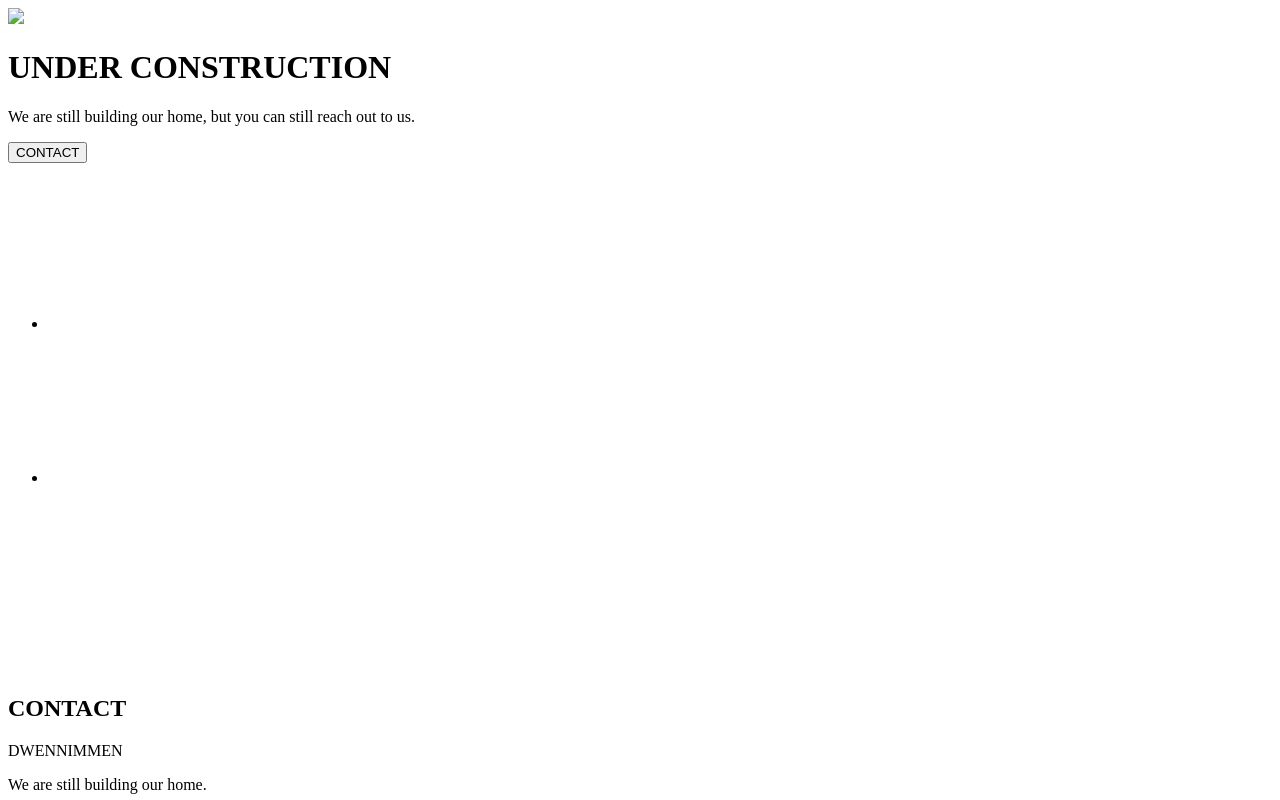
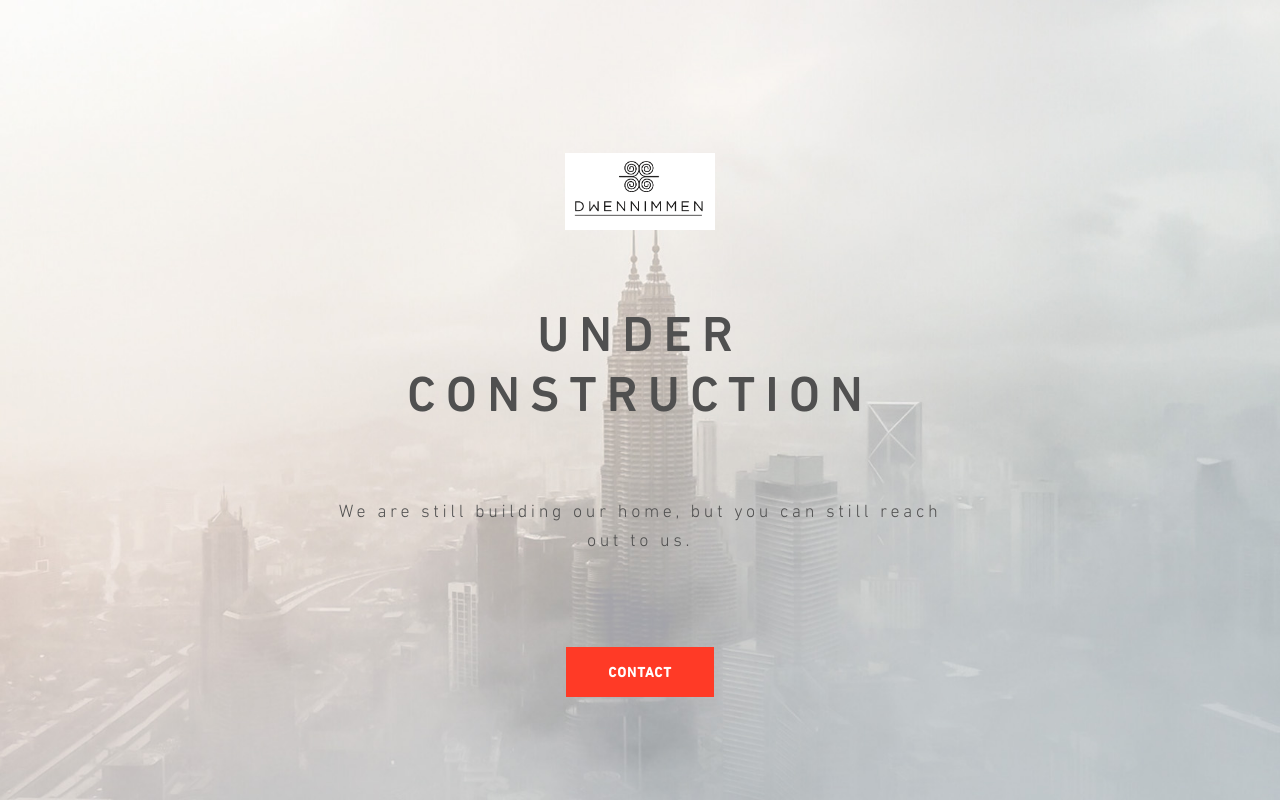
Before and after one commit to thedumbtechguy/dwm, a plain HTML site: page index.html in a window 1280 px wide. Shown: the top 800 px of the page. Drawn offline with Linux system fonts and the light colour scheme; some packages are replaced by stand-ins of ours; the site is published under a folder, as on GitHub Pages, so addresses that start at the root find nothing; a script that the page names is missing.

Commit message:
use relative asset urls

```diff
--- a/index.html
+++ b/index.html
@@ -5,19 +5,19 @@
 		<title>DWENNIMMEN</title>
 		<meta charset="UTF-8">
 		<meta name="viewport" content="width=device-width, initial-scale=1.0">
-		<link rel="shortcut icon" href="/assets/images/favicon.png" >
-		<link rel="stylesheet" href="/assets/lib/malihu-custom-scrollbar-plugin/jquery.mCustomScrollbar.css">
-		<link rel="stylesheet" href="/assets/lib/jquery-modal/jquery.modal.css">
-		<link rel="stylesheet" href="/assets/lib/normalize.css/normalize.css">
-		<link rel="stylesheet" href="/assets/style/utils.css">
-		<link rel="stylesheet" href="/assets/style/font.css">
-		<link rel="stylesheet" href="/assets/style/style.css">
+		<link rel="shortcut icon" href="assets/images/favicon.png" >
+		<link rel="stylesheet" href="assets/lib/malihu-custom-scrollbar-plugin/jquery.mCustomScrollbar.css">
+		<link rel="stylesheet" href="assets/lib/jquery-modal/jquery.modal.css">
+		<link rel="stylesheet" href="assets/lib/normalize.css/normalize.css">
+		<link rel="stylesheet" href="assets/style/utils.css">
+		<link rel="stylesheet" href="assets/style/font.css">
+		<link rel="stylesheet" href="assets/style/style.css">
 	</head>
 	<body class="light" data-mcs-theme="minimal-dark">
 
 		<div class="wrapper" id="content">
 			<content>
-				<img src="/assets/images/logo.png" style="width:150px" />
+				<img src="assets/images/logo.png" style="width:150px" />
 				<h1 class="title">UNDER CONSTRUCTION</h1>
 				<p class="description">We are still building our home, but you can still reach out to us.</p>
 				<button class="red space button" id="modalButon">CONTACT</button>
@@ -25,11 +25,11 @@
 			<ul class="social-media home">
 						<li>
 						<svg class="icon">
-				  			<use xlink:href="/assets/images/facebook.svg#fbIcon"></use>
+				  			<use xlink:href="assets/images/facebook.svg#fbIcon"></use>
 						</svg>
 			            <li>
 			            	<svg class="icon">
-                                <use xlink:href="/assets/images/twitter.svg#twIcon"></use>
+                                <use xlink:href="assets/images/twitter.svg#twIcon"></use>
 							</svg>
 						</li>
 			</ul>
@@ -37,7 +37,7 @@
 		<div class="modal" id="modal" data-mcs-theme="minimal-dark">
 			<div class="modal-close" id="closeModalButton">
 				<svg class="closeIcon">
-				  	<use xlink:href="/assets/images/close.svg#closeIcon"></use>
+				  	<use xlink:href="assets/images/close.svg#closeIcon"></use>
 				</svg>
 			</div>
 			<div class="modal-content row">
@@ -72,9 +72,9 @@
 			</div>
 		</div>
 
-		<script src="/assets/lib/jquery/dist/jquery.js"></script>
-		<script src="/assets/lib/malihu-custom-scrollbar-plugin/jquery.mCustomScrollbar.js"></script>
-		<script src="/assets/js/main.js"></script>
+		<script src="assets/lib/jquery/dist/jquery.js"></script>
+		<script src="assets/lib/malihu-custom-scrollbar-plugin/jquery.mCustomScrollbar.js"></script>
+		<script src="assets/js/main.js"></script>
 	</body>
 
 <!-- Mirrored from mahmutduva.com/mami/html/light_index.html by HTTrack Website Copier/3.x [XR&CO'2014], Fri, 19 May 2017 22:33:21 GMT -->
```
